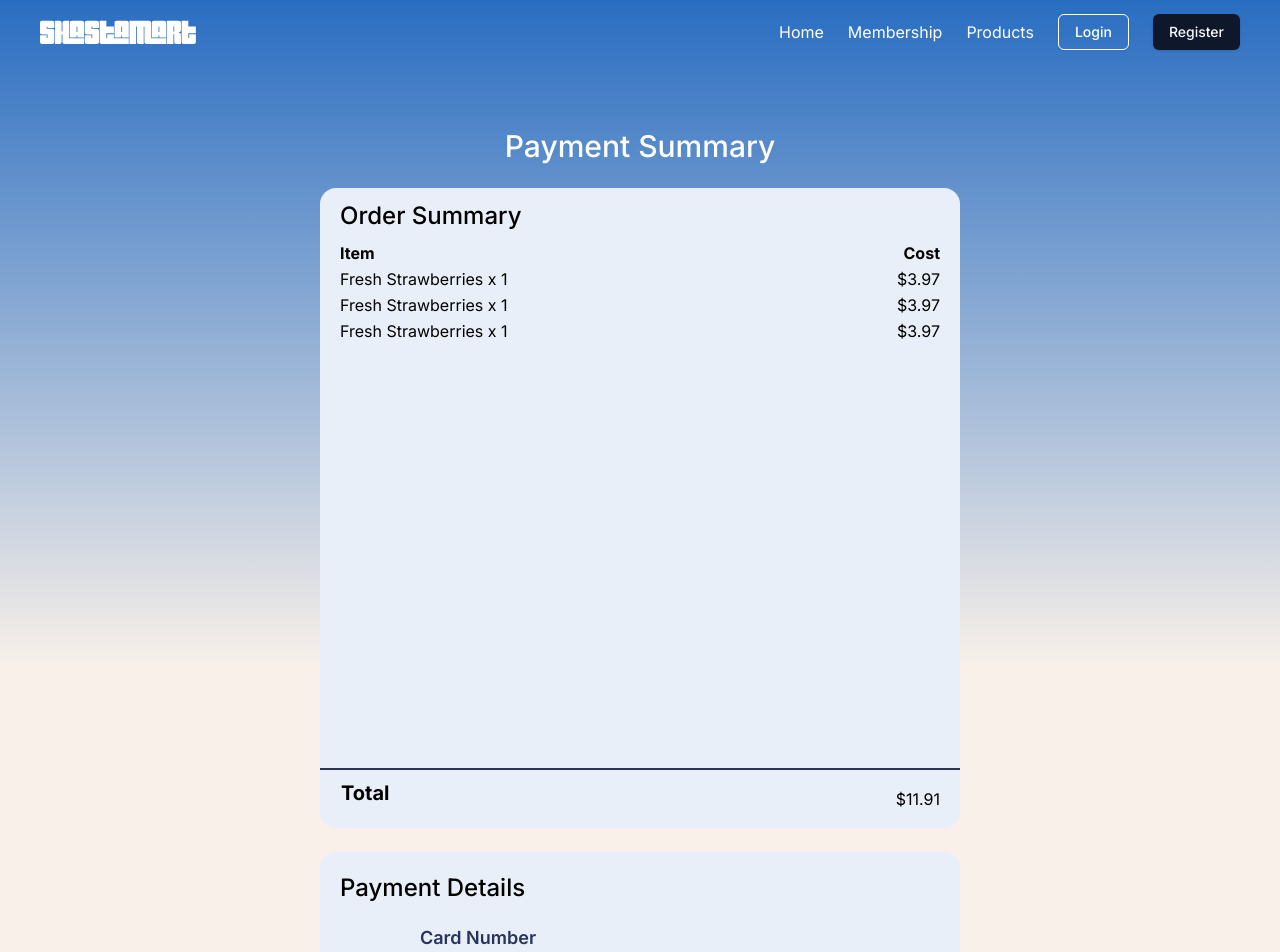
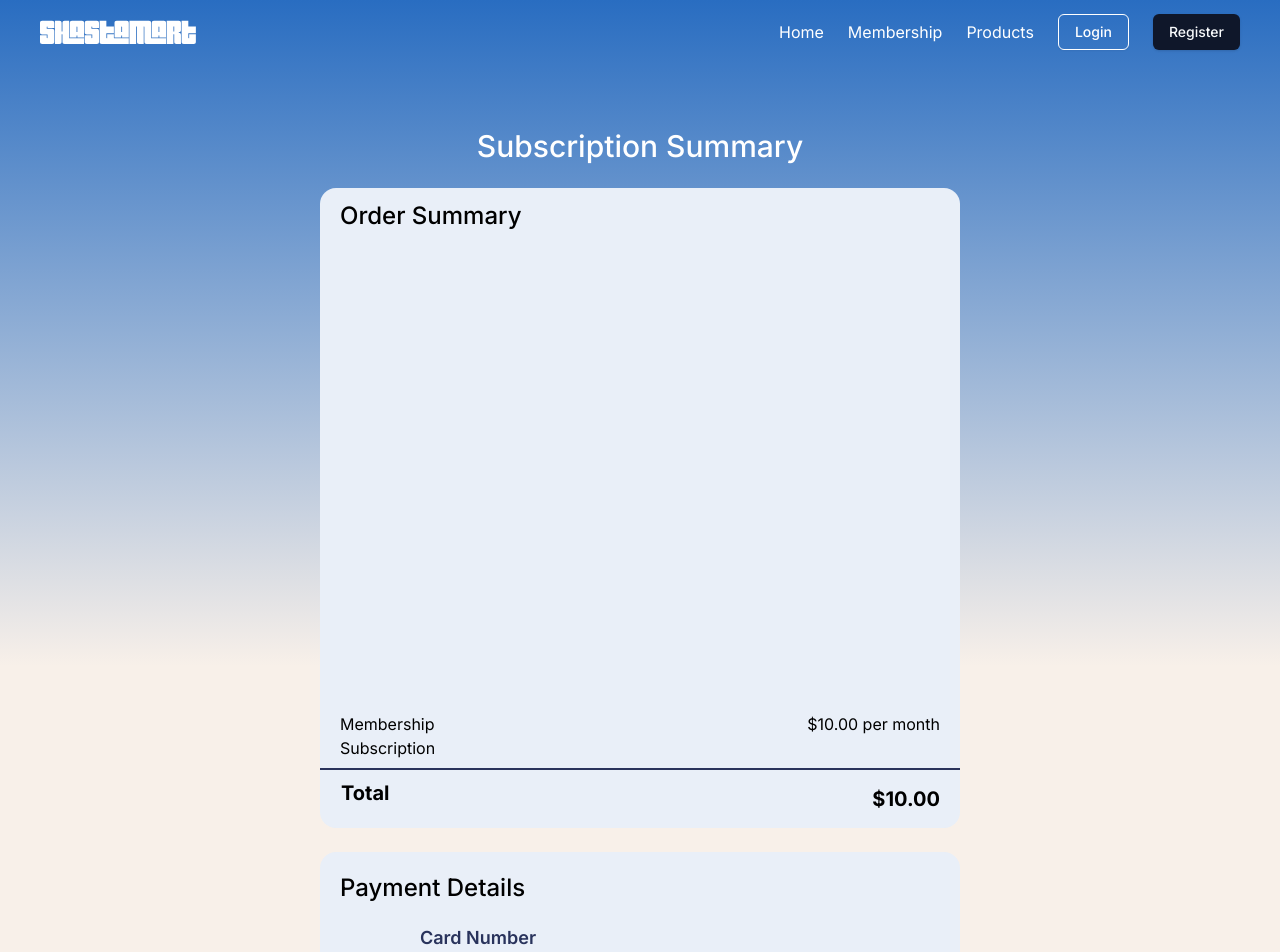
Before and after one commit to AlfredoRuiz-CS/TeamProject3380, a React (Vite) app in the folder client/: page /payment/membership in a window 1280 px wide. Shown: the top 952 px of the page. Built offline with nearby package versions, Linux system fonts and the light colour scheme; a web font is replaced by a local one.

Commit message:
Payment.tsx layout finalized, functionality needs to be added

```diff
--- a/client/src/pages/Payment.tsx
+++ b/client/src/pages/Payment.tsx
@@ -144,7 +144,7 @@ const payment = (props: paymentProps) => {
           // Membership Payment Page Variant
           <>
             <h1 className="pt-16 text-center text-3xl font-medium text-white">
-              Payment Summary
+              Subscription Summary
             </h1>
             <section className="mt-6 flex h-[40rem] w-[40rem] flex-col justify-between place-self-center rounded-2xl bg-cardwhite">
               <div className="">
@@ -152,29 +152,10 @@ const payment = (props: paymentProps) => {
                   Order Summary
                 </h3>
                 {/* Item Table */}
-                <table className="mt-2 w-full">
-                  <thead>
-                    <tr>
-                      <th className="pl-5 text-left">Item</th>
-                      <th className=" pr-5 text-right">Cost</th>
-                    </tr>
-                  </thead>
-                  <tbody>
-                    {store.cartItems.map((product, index) => (
-                      <tr key={index}>
-                        <td className="pl-5">
-                          {product.name + ' x ' + store.quantity[index]}
-                        </td>
-                        <td className="pr-5 text-right">
-                          {product.price.toLocaleString('en-US', {
-                            style: 'currency',
-                            currency: 'USD',
-                          })}
-                        </td>
-                      </tr>
-                    ))}
-                  </tbody>
-                </table>
+                <div className="flex flex-row justify-between pt-[30rem]">
+                  <p className="w-5 pl-5">Membership Subscription</p>
+                  <p className="pr-5">$10.00 per month</p>
+                </div>
               </div>
               <table>
                 <tbody>
@@ -184,17 +165,8 @@ const payment = (props: paymentProps) => {
                         Total
                       </h3>
                     </td>
-                    <td className="pr-5 text-right">
-                      {store.cartItems
-                        .reduce(
-                          (acc, product, index) =>
-                            acc + product.price * store.quantity[index],
-                          0
-                        )
-                        .toLocaleString('en-US', {
-                          style: 'currency',
-                          currency: 'USD',
-                        })}
+                    <td className="pr-5 text-right text-xl font-bold">
+                      {'$10.00'}
                     </td>
                   </tr>
                 </tbody>
```
